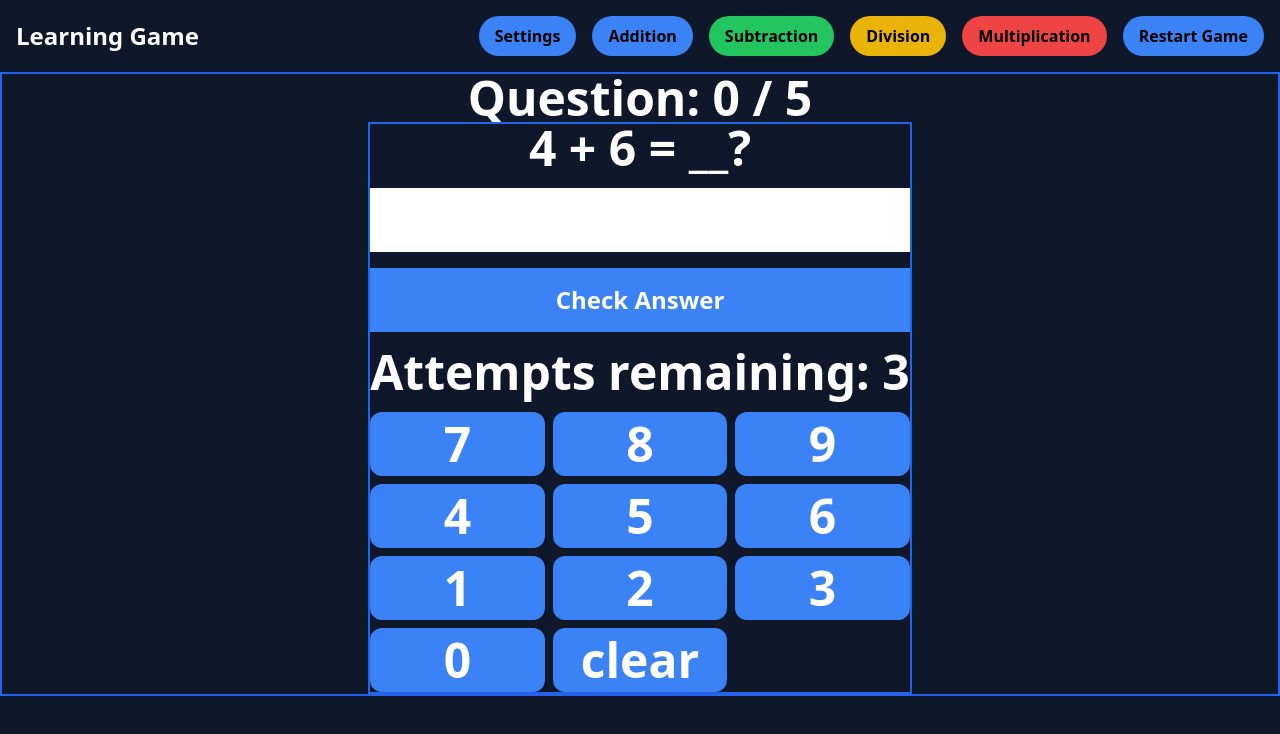
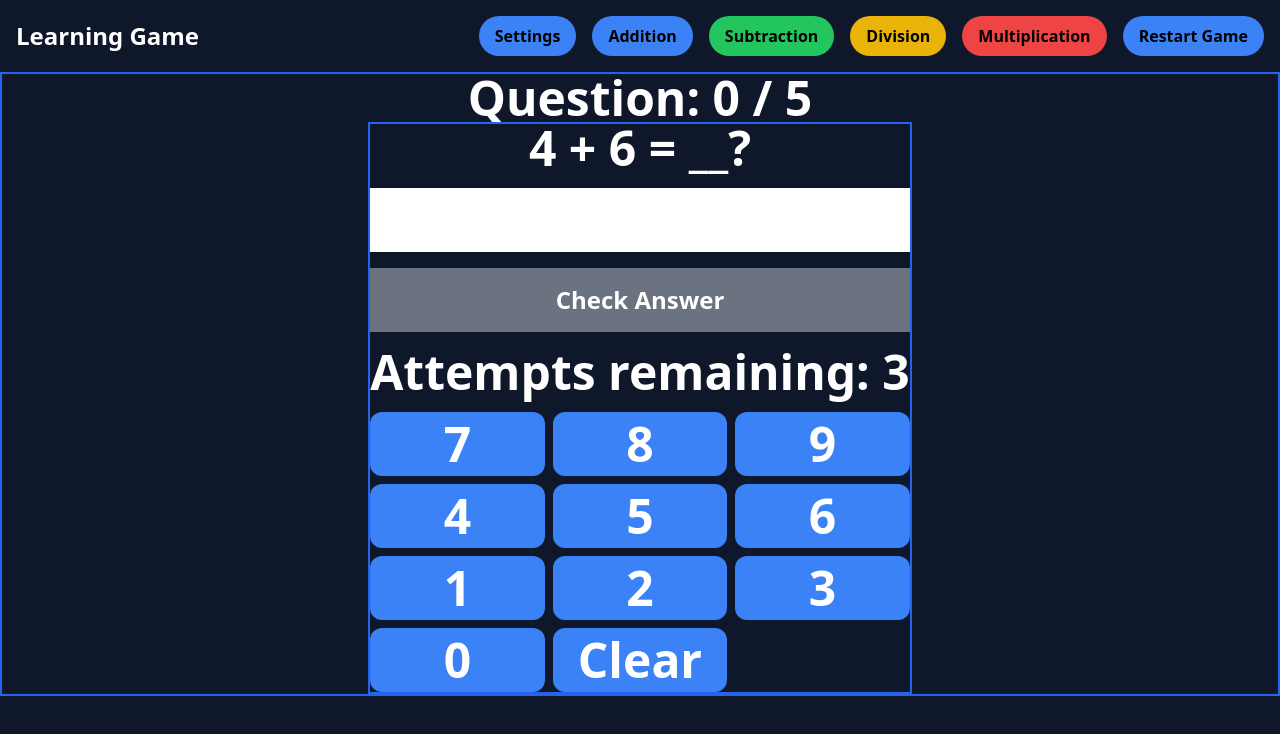
Before and after one commit to bartswierz/learning-game, a React (Vite) app: page / in a window 1280 px wide. Shown: the top 734 px of the page. Built offline with nearby package versions, Linux system fonts and the light colour scheme.

Commit message:
added disabled feature to check answer button to prevent empty input submissions

```diff
--- a/src/components/ui/Addition.tsx
+++ b/src/components/ui/Addition.tsx
@@ -19,8 +19,9 @@ const Addition = ({ settings }: AdditionProps) => {
   const [score, setScore] = useState(0);
   const [progress, setProgress] = useState<"Success" | "InProgress" | "Failed" | null>(null);
   const [gameOver, setGameOver] = useState(false);
-  const [userInput, setUserInput] = useState<string>("");
+  const [userInput, setUserInput] = useState<string>(""); // User input is a string due to "" being user for empty string AND we want to concatenate the user input to the end of the current input(ex. user clicking 1, then 5 will result in "15")
 
+  const disabled: boolean = userInput === "" ? true : false;
   // Gets our new random values on mount - passing numOneRange and numTwoRange as dependencies if they change from user changing them in the settings
   useEffect(() => {
     const { num1, num2 } = randomTwoNumbers(numOneRange, numTwoRange);
@@ -28,21 +29,6 @@ const Addition = ({ settings }: AdditionProps) => {
     setNumberTwo(num2);
   }, [numOneRange, numTwoRange]);
 
-  // const gridListStyle =
-  //   "w-full bg-blue-500 text-white text-center px-4 py-2 rounded-xl hover:bg-blue-700 transition-color duration-300";
-
-  // Adds user input from the number grid to the userAnswer state
-  // const handleClick = (num: string) => {
-  //   setUserInput((current) => current + num);
-  // };
-
-  //
-  // TODO - Either add the numbers next to each other OR if its "" indicating user clicked clear, we will reset the user answer to an empty string to prevent having to create to separate functions
-  // const handleUserInput = (numPadValue: string) => {
-  //   if(numPadValue === "clear") setUserAnswer(""); //Resets value to empty string
-
-  //   setUserAnswer((userAnswer) => userAnswer + numPadValue); // Add the number to the userAnswer state
-  // }
   /*
   User Submit,
   IF CORRECT: Score + 1, New Question
@@ -138,11 +124,15 @@ const Addition = ({ settings }: AdditionProps) => {
           <div className="bg-white text-black w-full h-16" data-testid="user-answer-input" data-user-answer={userInput}>
             {userInput}
           </div>
-          <button onClick={handleCheck} className="bg-blue-500 text-2xl px-2 py-4">
+          <button
+            onClick={handleCheck}
+            className={`${disabled ? "bg-gray-500 cursor-not-allowed" : "bg-blue-500"} bg-blue-500 text-2xl px-2 py-4`}
+            disabled={disabled}
+          >
             Check Answer
           </button>
           <p>Attempts remaining: {attempts}</p>
-          <NumberPad setUserInputCallback={setUserInput} />
+          <NumberPad setUserInputCallback={setUserInput} userInput={userInput} />
         </div>
       )}
     </div>
--- a/src/components/ui/NumberPad.tsx
+++ b/src/components/ui/NumberPad.tsx
@@ -1,27 +1,28 @@
 interface NumberPadProps {
   setUserInputCallback: (userInput: string) => void;
+  userInput: string;
 }
 
 // Component containing buttons 0-9 and a clear button to reset user input
-const NumberPad = ({ setUserInputCallback }: NumberPadProps) => {
-  const numberPadValues = ["7", "8", "9", "4", "5", "6", "1", "2", "3", "0", "clear"];
+const NumberPad = ({ setUserInputCallback, userInput }: NumberPadProps) => {
+  const numberPadValues = ["7", "8", "9", "4", "5", "6", "1", "2", "3", "0", "Clear"];
 
-  const gridListStyle =
-    "w-full bg-blue-500 text-white text-center px-4 py-2 rounded-xl hover:bg-blue-700 transition-color duration-300";
-
-  // TODO - may need to replace this with a callback function by passing in the UserAnswer state to the component and update the value in the parent component
-  const handleClick = (num: string) => {
-    if (num === "clear") setUserInputCallback("");
-    else setUserInputCallback((userAnswer) => userAnswer + num);
+  // Updates userInput state in the parent component via callback function
+  const handleClick = (value: string) => {
+    if (value === "Clear") setUserInputCallback(""); // RESET INPUT
+    else setUserInputCallback(userInput + value); // ADD VALUE TO THE END OF THE CURRENT INPUT
   };
 
   return (
     <ul className="grid grid-cols-3 max-w-[90vw] gap-2">
-      {numberPadValues.map((num) => {
+      {numberPadValues.map((value) => {
         return (
-          <li key={num}>
-            <button onClick={() => handleClick(num)} className={gridListStyle}>
-              {num}
+          <li key={value}>
+            <button
+              onClick={() => handleClick(value)}
+              className="w-full bg-blue-500 text-white text-center px-4 py-2 rounded-xl hover:bg-blue-700 transition-color duration-300"
+            >
+              {value}
             </button>
           </li>
         );
```
